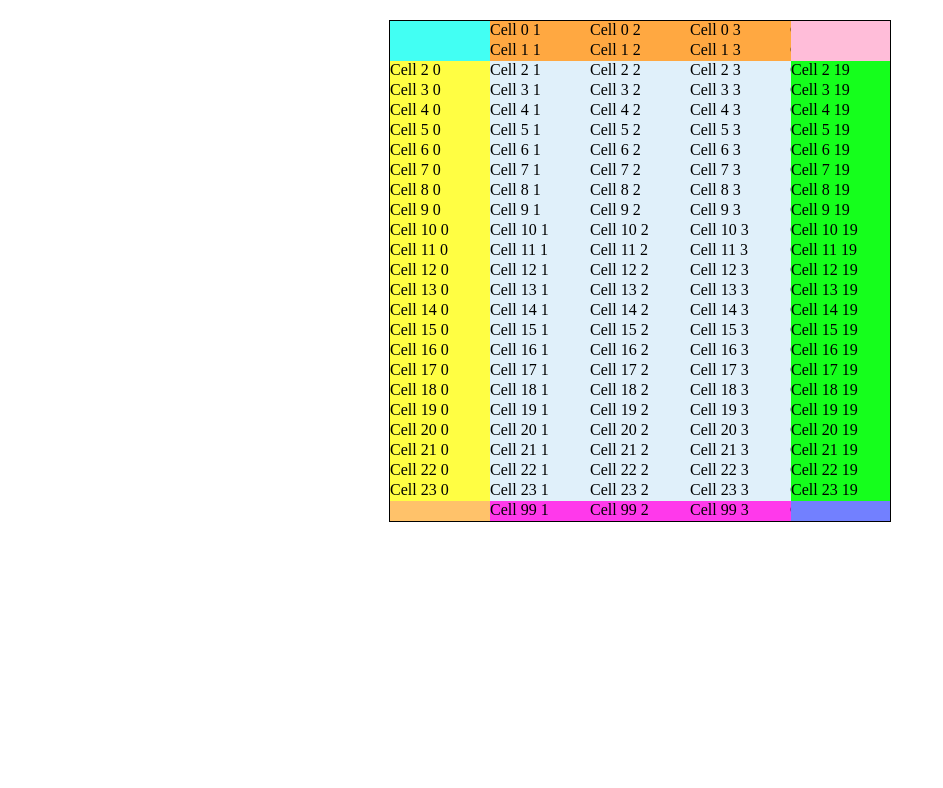
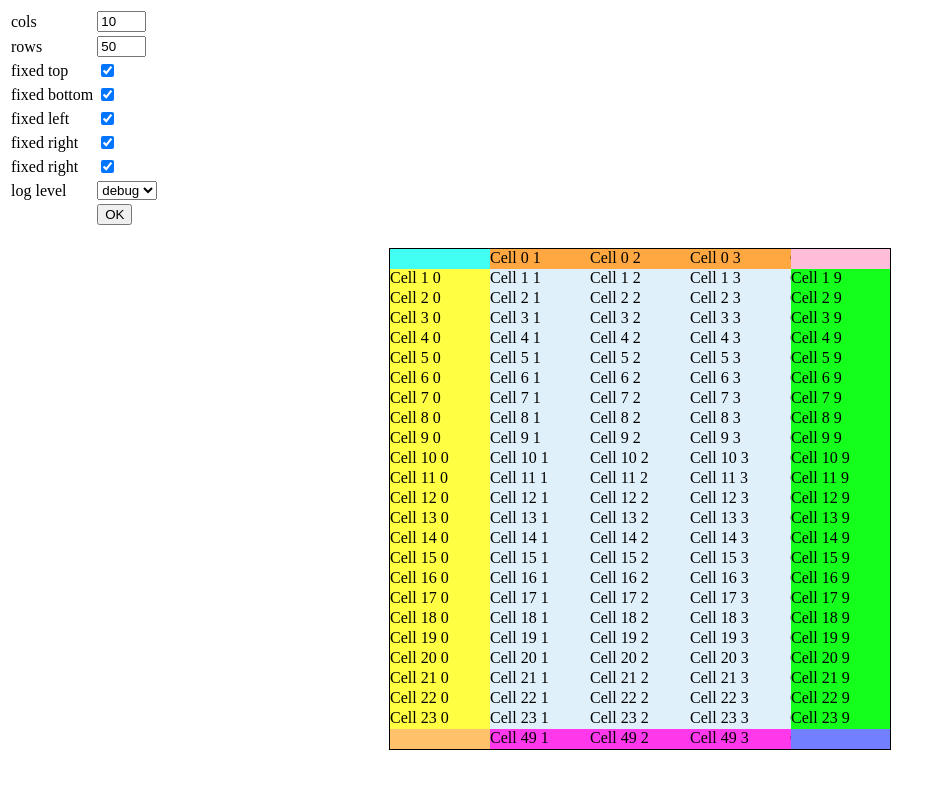
Before and after one commit to dastrobu/angular-table-study, an Angular app: page / in a window 1280 px wide. Shown: the top 788 px of the page, without its empty margins (0-943 px from the left). Built offline with nearby package versions, Linux system fonts and the light colour scheme.

Commit message:
added a configurable demo and fixed some issues on updating the model and config.

```diff
--- a/src/app/app.component.html
+++ b/src/app/app.component.html
@@ -1,6 +1,49 @@
-<!--<matrix-view-->
-    <!--[config]="{showFixed: {top: 1, left: 1, right: 1, bottom: 1}}"-->
-    <!--style="width: calc(80% + 2px); height: 200px; margin-left: auto; margin-right: auto; margin-top: 20px; display: block"></matrix-view>-->
+<table>
+    <tr>
+        <td><label>cols</label></td>
+        <td><input title="cols" type="text" [formControl]="colCountFormControl" size="3"></td>
+    </tr>
+    <tr>
+        <td><label>rows</label></td>
+        <td><input title="rows" type="text" [formControl]="rowCountFormControl" size="3">
+        </td>
+    </tr>
+    <tr>
+        <td><label>fixed top</label></td>
+        <td><input title="fixed top" type="checkbox" [formControl]="fixedTopFormControl"></td>
+    </tr>
+    <tr>
+        <td><label>fixed bottom</label></td>
+        <td><input title="fixed bottom" type="checkbox" [formControl]="fixedBottomFormControl"></td>
+    </tr>
+    <tr>
+        <td><label>fixed left</label></td>
+        <td><input title="fixed right" type="checkbox" [formControl]="fixedLeftFormControl"></td>
+    </tr>
+    <tr>
+        <td><label>fixed right</label></td>
+        <td><input title="fixed right" type="checkbox" [formControl]="fixedRightFormControl"></td>
+    </tr>
+    <tr>
+        <td><label>fixed right</label></td>
+        <td><input title="fixed right" type="checkbox" [formControl]="fixedRightFormControl"></td>
+    </tr>
+    <tr>
+        <td><label>log level</label></td>
+        <td>
+            <select title="log level" [formControl]="logLevelFormControl">
+                <option>off</option>
+                <option>info</option>
+                <option>debug</option>
+                <option>trace</option>
+            </select><br>
+        </td>
+    </tr>
+    <tr>
+        <td></td>
+        <td><input title="ok" type="button" value="OK" (click)="ok()"></td>
+    </tr>
+</table>
 <matrix-view
     [config]="configSubject"
     [model]="modelSubject"
--- a/src/app/app.component.ts
+++ b/src/app/app.component.ts
@@ -2,6 +2,7 @@ import {Component, OnInit} from '@angular/core';
 import {MatrixViewModel} from './matrix-view/matrix-view-model';
 import {MatrixViewConfig} from './matrix-view/matrix-view-config';
 import {BehaviorSubject} from 'rxjs/BehaviorSubject';
+import {FormControl} from '@angular/forms';
 
 @Component({
     selector: 'app-root',
@@ -10,19 +11,51 @@ import {BehaviorSubject} from 'rxjs/BehaviorSubject';
 })
 export class AppComponent implements OnInit {
     modelSubject = new BehaviorSubject<MatrixViewModel<string>>(null);
-    private config: MatrixViewConfig = {
-        showFixed: {top: 2, left: 1, right: 1, bottom: 1}, logLevel: 'debug'
-    };
+    colCountFormControl = new FormControl();
+    private config: MatrixViewConfig = {};
     configSubject = new BehaviorSubject<MatrixViewConfig>(this.config);
+    rowCountFormControl = new FormControl();
+    fixedTopFormControl = new FormControl();
+    fixedBottomFormControl = new FormControl();
+    fixedLeftFormControl = new FormControl();
+    fixedRightFormControl = new FormControl();
+    logLevelFormControl = new FormControl();
 
-    rows = 100;
-    cols = 20;
+    constructor() {
+        this.colCountFormControl.setValue(10);
+        this.rowCountFormControl.setValue(50);
+        this.fixedTopFormControl.setValue(true);
+        this.fixedBottomFormControl.setValue(true);
+        this.fixedRightFormControl.setValue(true);
+        this.fixedLeftFormControl.setValue(true);
+        this.logLevelFormControl.setValue('debug');
+    }
+
 
     ngOnInit(): void {
+        this.updateMatrix();
+    }
+
+    ok(): void {
+        this.updateMatrix();
+    }
+
+    private updateMatrix() {
+        console.log('updateMatrix()');
+        this.config = {
+            logLevel: this.logLevelFormControl.value,
+            showFixed: {
+                top: this.fixedTopFormControl.value,
+                bottom: this.fixedBottomFormControl.value,
+                left: this.fixedLeftFormControl.value,
+                right: this.fixedRightFormControl.value,
+            }
+        };
+        this.configSubject.next(this.config);
         const cells = [];
-        for (let i = 0; i < this.rows; ++i) {
+        for (let i = 0; i < this.rowCountFormControl.value; ++i) {
             const row = [];
-            for (let j = 0; j < this.cols; ++j) {
+            for (let j = 0; j < this.colCountFormControl.value; ++j) {
                 row.push(`Cell ${i} ${j}`);
             }
             cells.push(row);
@@ -33,6 +66,5 @@ export class AppComponent implements OnInit {
                 colWidths: 100,
             }
         });
-
     }
 }
--- a/src/app/matrix-view/matrix-view-view-model.ts
+++ b/src/app/matrix-view/matrix-view-view-model.ts
@@ -51,7 +51,7 @@ export class MatrixViewViewModel<CellValueType> implements OnInit, OnDestroy {
 
     /** @return {number} height of the top fixed area in px. */
     public get fixedTopHeight(): number {
-        this.log.trace(() => 'fixedTopHeight');
+        this.log.trace(() => `fixedTopHeight`);
         let nRowsFixedTop = this.matrixViewComponent.showFixed.top;
         if (!nRowsFixedTop) {
             this.log.trace(() => 'fixedTopHeight => 0');
@@ -74,10 +74,10 @@ export class MatrixViewViewModel<CellValueType> implements OnInit, OnDestroy {
 
     /** @return {number} height of the bottom fixed area in px. */
     public get fixedBottomHeight(): number {
-        this.log.trace(() => 'fixedBottomHeight');
+        this.log.trace(() => `fixedBottomHeight`);
         let showFixedBottom = this.config.showFixed.bottom;
         if (!showFixedBottom) {
-            this.log.trace(() => 'fixedBottomHeight => 0');
+            this.log.trace(() => `fixedBottomHeight => 0`);
             return 0;
         }
         const rowModel = this.model.rowModel;
@@ -96,10 +96,10 @@ export class MatrixViewViewModel<CellValueType> implements OnInit, OnDestroy {
 
     /** @return {number} width of the left fixed area in px. */
     public get fixedLeftWidth(): number {
-        this.log.trace(() => 'fixedLeftWidth');
+        this.log.trace(() => `fixedLeftWidth`);
         let showFixedLeft = this.config.showFixed.left;
         if (!showFixedLeft) {
-            this.log.trace(() => 'fixedLeftWidth => 0');
+            this.log.trace(() => `fixedLeftWidth => 0`);
             return 0;
         }
         const colModel = this.model.colModel;
@@ -121,7 +121,7 @@ export class MatrixViewViewModel<CellValueType> implements OnInit, OnDestroy {
         this.log.trace(() => 'fixedRightWidth');
         let showFixedRight = this.config.showFixed.right;
         if (!showFixedRight) {
-            this.log.trace(() => 'fixedRightWidth => 0');
+            this.log.trace(() => `fixedRightWidth => 0`);
             return 0;
         }
         const colModel = this.model.colModel;
@@ -166,7 +166,7 @@ export class MatrixViewViewModel<CellValueType> implements OnInit, OnDestroy {
      * size of the viewport, i.e. the size of the container minus scrollbars, if any.
      */
     public get viewportSize(): BoxSize {
-        this.log.trace(() => 'viewportSize');
+        this.log.trace(() => `viewportSize`);
         const containerSize = this.containerSize;
 
         let width: number;
@@ -294,10 +294,11 @@ export class MatrixViewViewModel<CellValueType> implements OnInit, OnDestroy {
         const fixedLeft = this.fixedLeft;
         const fixedRight = this.fixedRight;
         const scrollableCells = [];
+        // TODO DST: handle special case, where size.rows <= fixedBottom (for all fixed areas)
         this.model.cells
             .slice(this.fixedTop, size.rows - fixedBottom)
             .forEach((row, rowIndex) => {
-                row.slice(fixedLeft, size.rows - fixedRight)
+                row.slice(fixedLeft, size.cols - fixedRight)
                     .forEach((cell, collIndex) => {
                         const i = rowIndex + fixedTop;
                         const j = collIndex + fixedLeft;
--- a/src/app/matrix-view/matrix-view.component.ts
+++ b/src/app/matrix-view/matrix-view.component.ts
@@ -88,8 +88,16 @@ export class MatrixViewComponent<CellValueType> implements OnInit, AfterViewInit
 
     @Input()
     set config(configObservable: Observable<MatrixViewConfig>) {
+        // TODO DST: we mus explicitly store the observable and cleanup the subscription if a new observable is passed
         this.subscriptions.push(configObservable.subscribe(config => {
             this._config.next(new Config(config));
+            this.changeDetectorRef.markForCheck();
+            // it is a bit ugly, that we must run updateViewportSize twice, however, otherwise the sizes of the fixed
+            // areas are not computed correctly, so currently we simply live with it.
+            this.updateViewportSize(() => {
+                this.changeDetectorRef.detectChanges();
+                this.updateViewportSize();
+            });
         }));
     }
 
@@ -100,6 +108,7 @@ export class MatrixViewComponent<CellValueType> implements OnInit, AfterViewInit
      */
     @Input()
     set model(modelObservable: Observable<MatrixViewModel<CellValueType>>) {
+        // TODO DST: we mus explicitly store the observable and cleanup the subscription if a new observable is passed
         this.subscriptions.push(modelObservable.subscribe(model => {
             if (!model) {
                 this.log.debug(() => `replacing undefined model by empty model`);
@@ -113,6 +122,7 @@ export class MatrixViewComponent<CellValueType> implements OnInit, AfterViewInit
             this.log.trace(() => `colPositions: ${this._model.value.colModel.colPositions}`);
             this.log.trace(() => `rowHeights: ${this._model.value.rowModel.rowHeights}`);
             this.log.trace(() => `rowPositions: ${this._model.value.rowModel.rowPositions}`);
+            this.changeDetectorRef.markForCheck();
         }));
     }
 
@@ -157,9 +167,6 @@ export class MatrixViewComponent<CellValueType> implements OnInit, AfterViewInit
 
     ngAfterViewInit(): void {
         this.log.debug(() => `ngAfterViewInit()`);
-        this.updateViewportSize();
-        this.changeDetectorRef.detectChanges();
-        this.updateViewportSize();
     }
 
     ngOnDestroy(): void {
@@ -175,8 +182,10 @@ export class MatrixViewComponent<CellValueType> implements OnInit, AfterViewInit
 
     /**
      * updates {@link #containerSize} and {@link #viewportSize}
+     * @param callback callback, which is called on completion.
      */
-    private updateViewportSize() {
+    private updateViewportSize(callback?: () => void) {
+        this.log.trace(() => `updateViewportSize()`);
 
         // TODO: check if there is any scroll bar, before subtracting
         const viewportSize = this.viewModel.viewportSize;
@@ -203,5 +212,9 @@ export class MatrixViewComponent<CellValueType> implements OnInit, AfterViewInit
 
         this.log.debug(() => `containerSize: ${JSON.stringify(this.viewModel.containerSize)}`);
         this.log.debug(() => `viewportSize: ${JSON.stringify(viewportSize)}`);
+
+        if (callback) {
+            callback();
+        }
     }
 }
```
Also changed, not shown: src/app/app.module.ts (+9 -6 lines), 1 other file (tests, documents, lock files or other folders).
